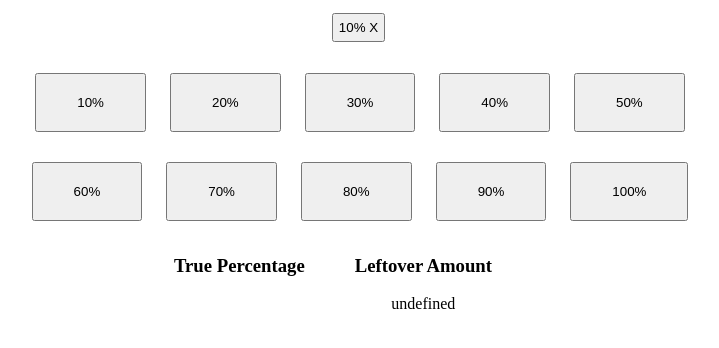
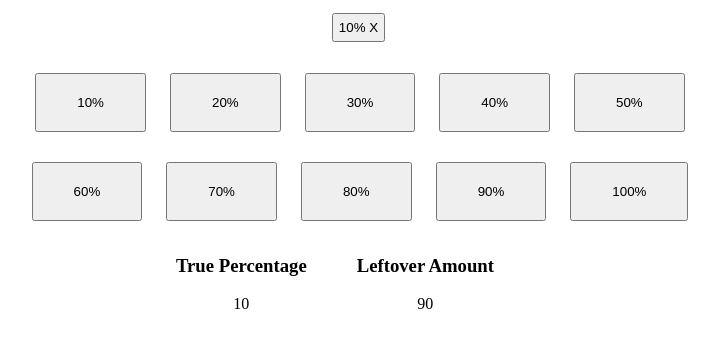
Before and after one commit to JohnathanBaldera/EasyVAMath, a plain HTML site: page index.html in a window 1280 px wide. Both pictures are taken after a click on the button "10%". Shown: the part 148-496 px from the top of the page, without its empty margins (280-999 px from the left). Drawn offline with Linux system fonts and the light colour scheme.

Commit message:
Addition Calculations Complete
Completed calculations for adding disability buttons to update the DOM Dynamically as user inputs.

```diff
--- a/style.css
+++ b/style.css
@@ -7,8 +7,8 @@ body {
 }
 
 .container {
-    margin: 0 20%;
-    max-width: 800px;
+    margin: 0 auto;
+    max-width: 700px;
 }
 
 .disability-num {
@@ -22,9 +22,10 @@ body {
 }
 
 .additional-calcs {
-    display: inline-flex;
+    display: flex;
+    align-items: center;
+    justify-content: center;
 }
-
 .col {
-    margin-right: 50px;;
+    margin-right: 50px;
 }
--- a/va-calculator.js
+++ b/va-calculator.js
@@ -12,17 +12,18 @@ for (let btn of disabilityNums) {
         //Sorting array in reversed order
         enteredDisabilityPercentages.sort(function(a, b){return b-a})
 
-        let calNum;
         document.querySelector(".entered-ratings").innerHTML = ""
         for (let disPer of enteredDisabilityPercentages) {
             document.querySelector(".entered-ratings").innerHTML += `<button class="entered-rating-btn">${disPer}% X</button>`
             let calNum = leftoverPercentage * (disPer * .01)
             calNum = Math.round(calNum)
+            console.log(calNum)
             leftoverPercentage -= calNum
+            document.querySelector(".disability-leftover-amount").textContent = `${leftoverPercentage}`
+            document.querySelector(".true-percentage-amount").textContent = `${100 - leftoverPercentage}`
         }
         document.querySelector(".current-rating").textContent = `${Math.round((100 - leftoverPercentage) * .10) * 10}%`
-        document.querySelector(".true-percentage-amount").textContent = ``
-        document.querySelector(".disability-leftover-amount").textContent = `${calNum}`
+
 
     })
 }
```
